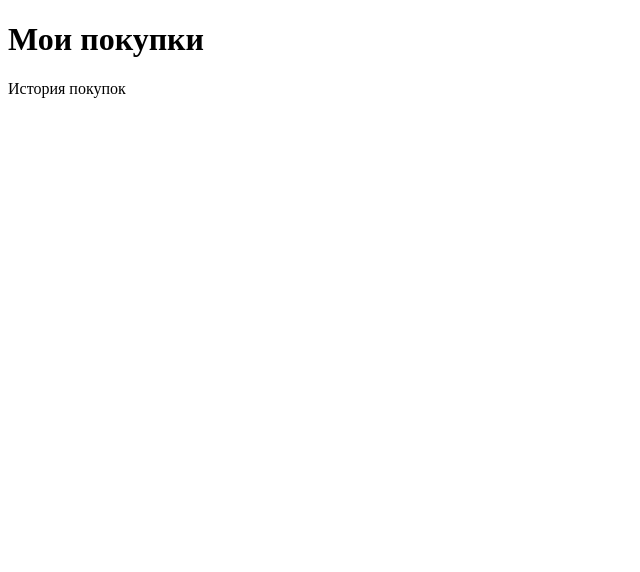
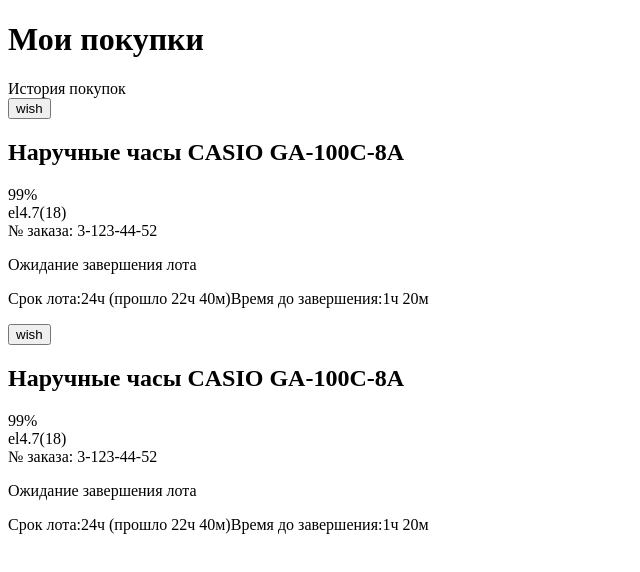
Before and after one commit to grigiriy/cobu_test, a React (Create React App) app: page / in a window 1280 px wide. Shown: the top 572 px of the page, without its empty margins (0-640 px from the left). Built offline with nearby package versions, Linux system fonts and the light colour scheme.

Commit message:
add Card component

```diff
--- /dev/null
+++ b/src/components/card/Card.jsx
@@ -0,0 +1,45 @@
+import React from 'react';
+
+const Card = () => {
+return (
+
+<div className="card">
+    <div className="col-left">
+        <div className="image-wrapper">
+            <button>wish</button>
+            <img src="" alt=""/>
+        </div>
+    </div>
+    <div className="col-right">
+        <div className="content-wrapper">
+            <div className="d-flex card-header">
+                <h2>Наручные часы CASIO GA-100C-8A</h2>
+                <div className="percent">99%</div>
+            </div>
+            <div className="d-flex card-subheader">
+                <div className="ration">
+                    <span>el</span>
+                    <span>4.7</span>
+                    <span>(18)</span>
+                </div>
+                <div className="order-id">№ заказа: 3-123-44-52</div>
+            </div>
+            <div className="d-flex card-main">
+                <div className="price"></div>
+                <div className="price"></div>
+            </div>
+            <div className="d-flex card-footer">
+                <p>Ожидание завершения лота</p>
+                <p>
+                    <span>Срок лота:</span><span>24ч (прошло 22ч 40м)</span>
+                    <span>Время до завершения:</span><span>1ч 20м</span>
+                </p>
+            </div>
+        </div>
+    </div>
+</div>
+
+)
+}
+
+export default Card;
--- /dev/null
+++ b/src/components/card/index.js
@@ -0,0 +1,3 @@
+import Card from './Card.jsx';
+
+export default Card;
--- a/src/components/catalog/Catalog.jsx
+++ b/src/components/catalog/Catalog.jsx
@@ -2,6 +2,7 @@
 
 import Data from '../../data/items.json'
 
+import Card from '../card'
 
 const Catalog = () => {
     return (
@@ -10,6 +11,11 @@
         <h1>Мои покупки</h1>
         <span className="history">История покупок </span>
     </div>
+    {
+        Data.map((item) => (
+        <Card key={item.id} item={item} />
+        ))
+    }
     </>
     )
 }
```
Also changed, not shown: src/components/card/card.scss (added).
